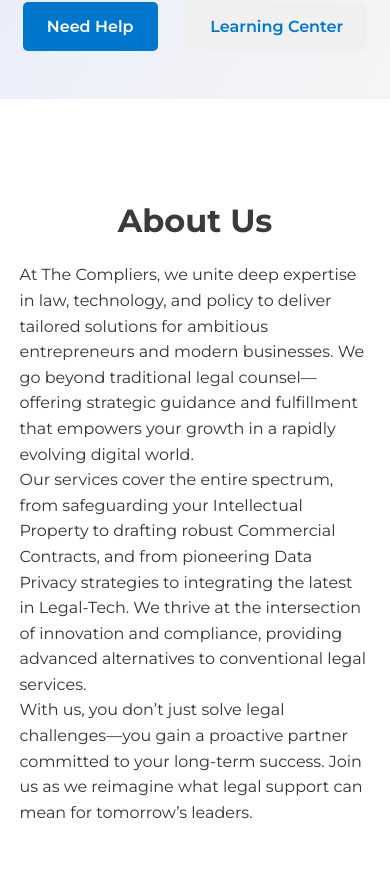
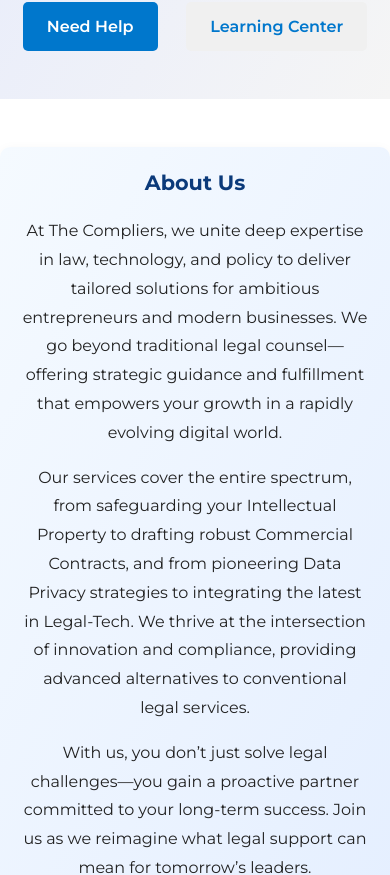
Before and after one commit to unforgettablekartik/compliers, a Next.js app: page / in a window 390 px wide. Shown: the part 814-1689 px from the top of the page. Built offline with nearby package versions, Linux system fonts and the light colour scheme.

Commit message:
Enhance About Us section with better spacing and visual appeal

```diff
--- a/pages/index.tsx
+++ b/pages/index.tsx
@@ -57,7 +57,7 @@
       </header>
 
       {/* About section */}
-      <section id="about">
+      <section id="about" className="about-section">
         <div className="container">
           <h2>About Us</h2>
           <p>
--- a/styles/globals.css
+++ b/styles/globals.css
@@ -1,3 +1,47 @@
+/* About Us section styling */
+.about-section {
+  background: linear-gradient(120deg, #f5faff 0%, #e5efff 100%);
+  border-radius: 18px;
+  margin: 3rem 0 2.5rem 0;
+  box-shadow: 0 2px 12px rgba(0,0,0,0.04);
+  padding: 2.5rem 0;
+}
+.about-section .container {
+  padding-top: 0;
+  padding-bottom: 0;
+}
+.about-section h2 {
+  text-align: center;
+  font-size: 2.1rem;
+  margin-bottom: 2rem;
+  color: #0b3a7a;
+  font-weight: 700;
+}
+.about-section p {
+  max-width: 800px;
+  margin: 0 auto 1.5rem auto;
+  font-size: 1.13rem;
+  line-height: 1.8;
+  color: #222;
+  text-align: center;
+}
+.about-section p:last-child {
+  margin-bottom: 0;
+}
+@media (max-width: 600px) {
+  .about-section {
+    padding: 1.2rem 0.2rem;
+    border-radius: 10px;
+  }
+  .about-section h2 {
+    font-size: 1.3rem;
+    margin-bottom: 1.1rem;
+  }
+  .about-section p {
+    font-size: 1rem;
+    margin-bottom: 1rem;
+  }
+}
 /* Reset and base typography */
 * {
   box-sizing: border-box;
```
